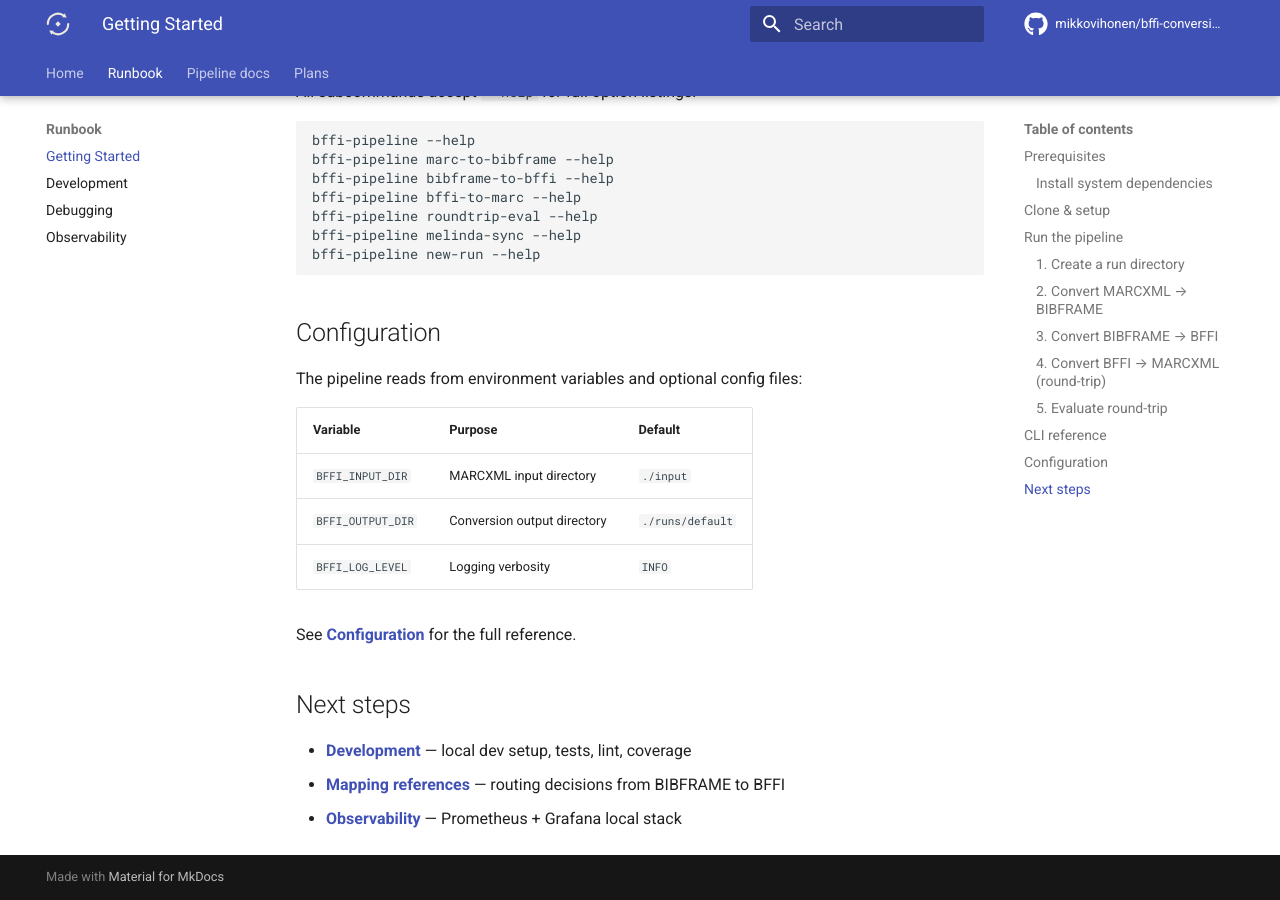
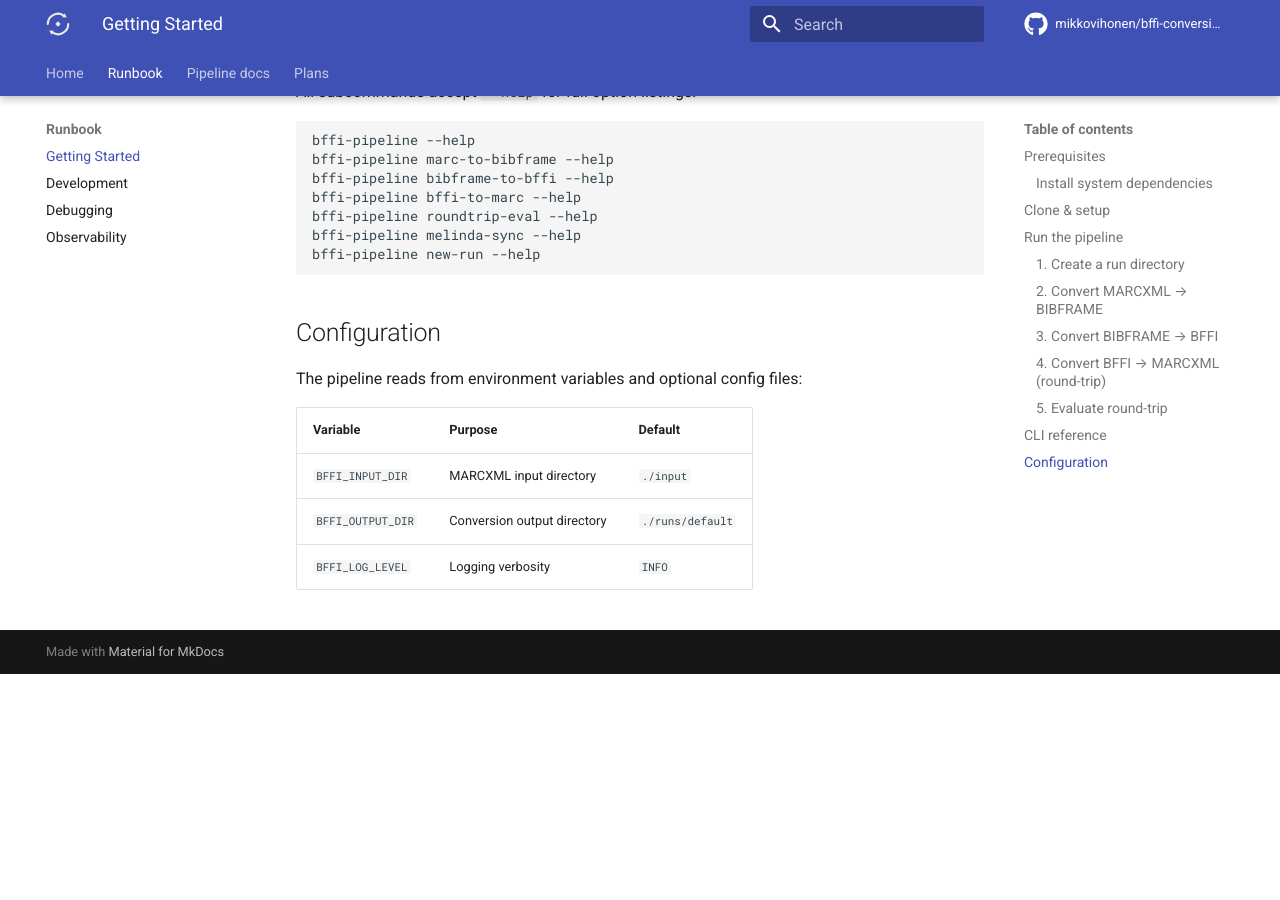
Before and after one commit to mikkovihonen/bffi-conversion-pipeline, an MkDocs documentation site: the page built from docs/getting-started.md, in a window 1280 px wide and 900 px high, scrolled down 1751 px. Built offline with MkDocs 1.6.1 and Material for MkDocs 9.7.7, drawn with Linux system fonts in a browser that asks for light colours; comment, search, counter and statistics services are not loaded; after the commit the page ends 2425 px from its top, so only the background shows below that.

Commit message:
chore: docs fixes

```diff
--- a/docs/getting-started.md
+++ b/docs/getting-started.md
@@ -97,11 +97,3 @@ The pipeline reads from environment variables and optional config files:
 | `BFFI_INPUT_DIR` | MARCXML input directory | `./input` |
 | `BFFI_OUTPUT_DIR` | Conversion output directory | `./runs/default` |
 | `BFFI_LOG_LEVEL` | Logging verbosity | `INFO` |
-
-See **[Configuration](docs/configuration.md)** for the full reference.
-
-## Next steps
-
-- **[Development](docs/development.md)** — local dev setup, tests, lint, coverage
-- **[Mapping references](docs/bf_to_bffi_mapping.md)** — routing decisions from BIBFRAME to BFFI
-- **[Observability](docs/observability.md)** — Prometheus + Grafana local stack
--- a/mkdocs.yml
+++ b/mkdocs.yml
@@ -35,8 +35,9 @@ nav:
           - MARCXML to BIBFRAME: marc_to_bibframe_mapping.md
           - BIBFRAME to BFFI: bf_to_bffi_mapping.md
           - BFFI to MARC: bffi_to_marc_mapping.md
-      - Validation: validation-strategy.md
-      - Vocabulary: vocabulary.md
+      - Schema:
+          - Vocabulary: vocabulary.md
+          - Validation: validation-strategy.md
   - Plans: plans/README.md
 
 markdown_extensions:
```
Also changed, not shown: docs/vocabulary.md (+1 -3 lines).
